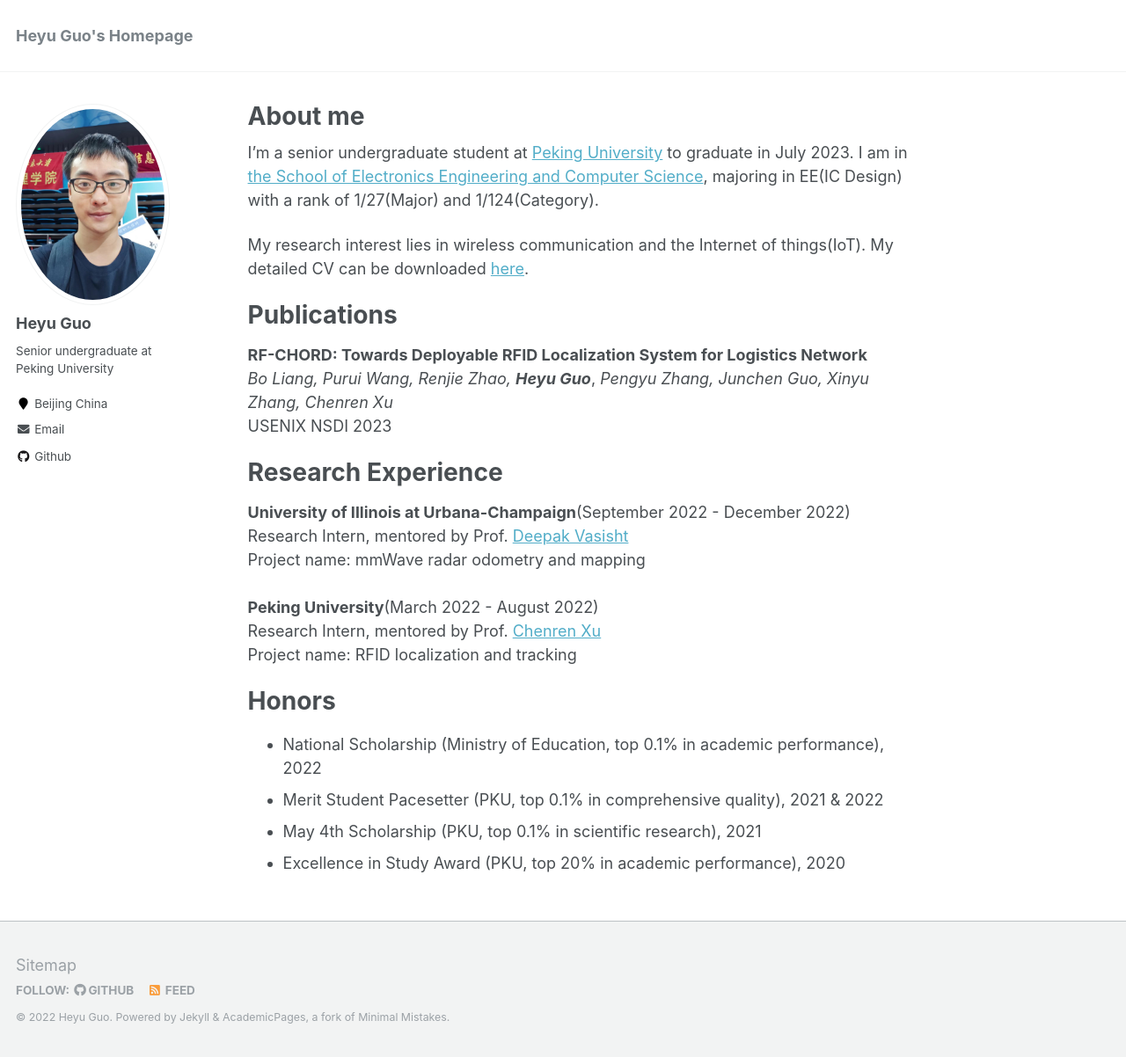
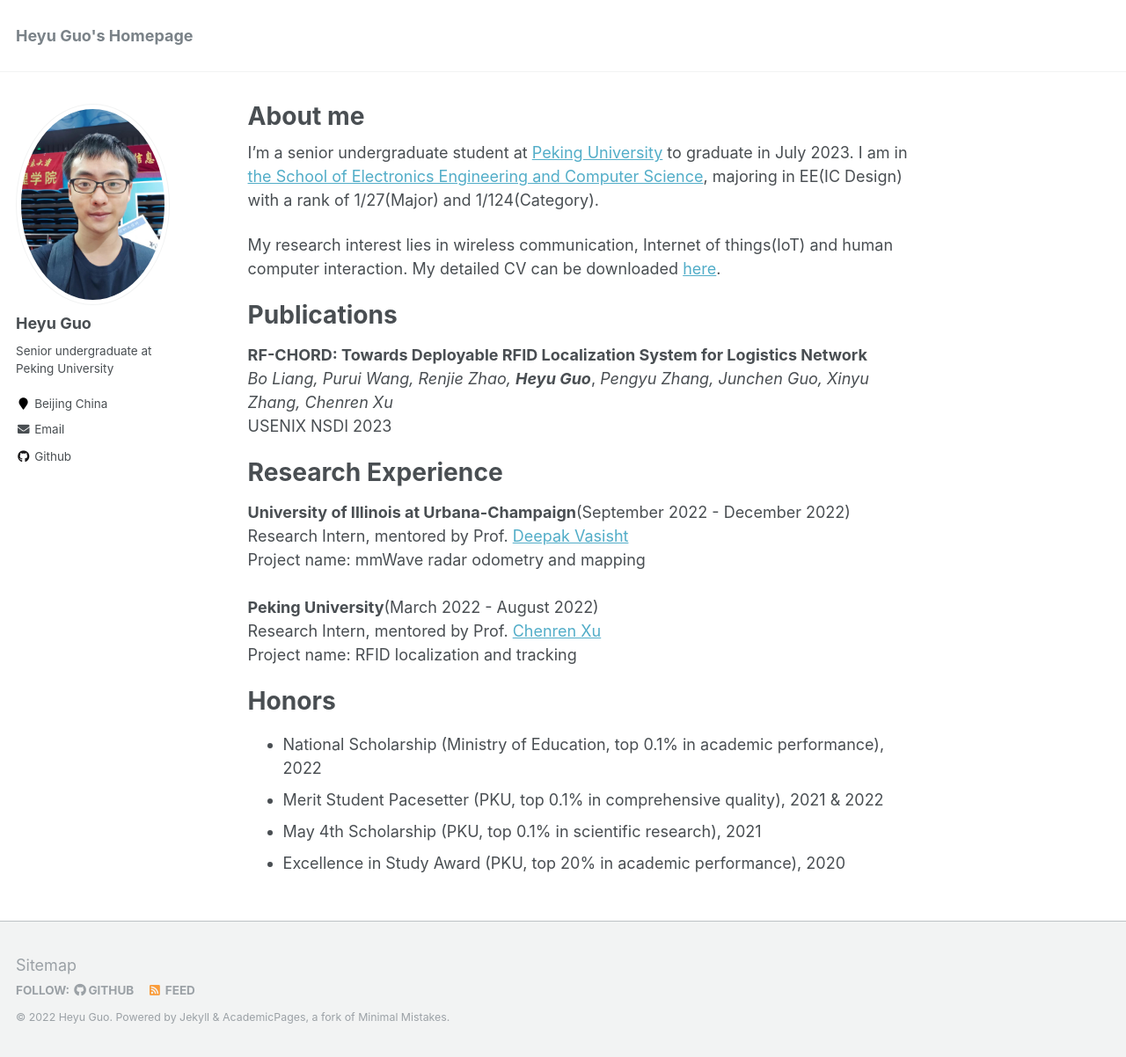
Before and after one commit to GuoHeyu/GuoHeyu.github.io, a Jekyll site: the page built from _pages/about.md, in a window 1280 px wide and 1202 px high. Shown: the whole window at 88% size. Built offline with Jekyll 4.4.1, drawn with Linux system fonts in a browser that asks for light colours.

Commit message:
Update about.md

```diff
--- a/_pages/about.md
+++ b/_pages/about.md
@@ -10,7 +10,7 @@ redirect_from:
 
 I'm a senior undergraduate student at [Peking University](https://english.pku.edu.cn/) to graduate in July 2023. I am in [the School of Electronics Engineering and Computer Science](https://eecs.pku.edu.cn/en/), majoring in EE(IC Design) with a rank of 1/27(Major) and 1/124(Category).
 
-My research interest lies in wireless communication and the Internet of things(IoT). My detailed CV can be downloaded [here](https://github.com/GuoHeyu/GuoHeyu.github.io/blob/main/files/CV.pdf).
+My research interest lies in wireless communication, Internet of things(IoT) and human computer interaction. My detailed CV can be downloaded [here](https://github.com/GuoHeyu/GuoHeyu.github.io/blob/main/files/CV.pdf).
 
 Publications
 ======
```
